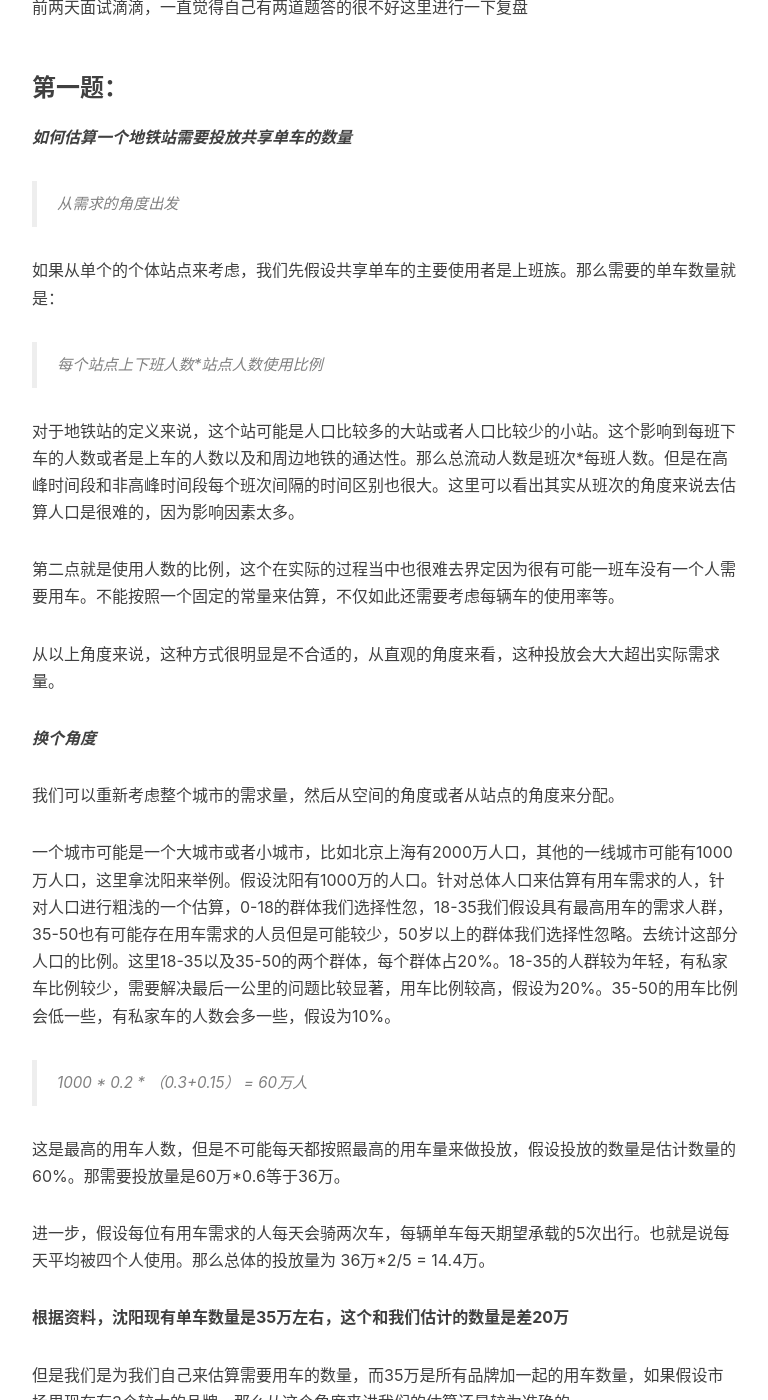
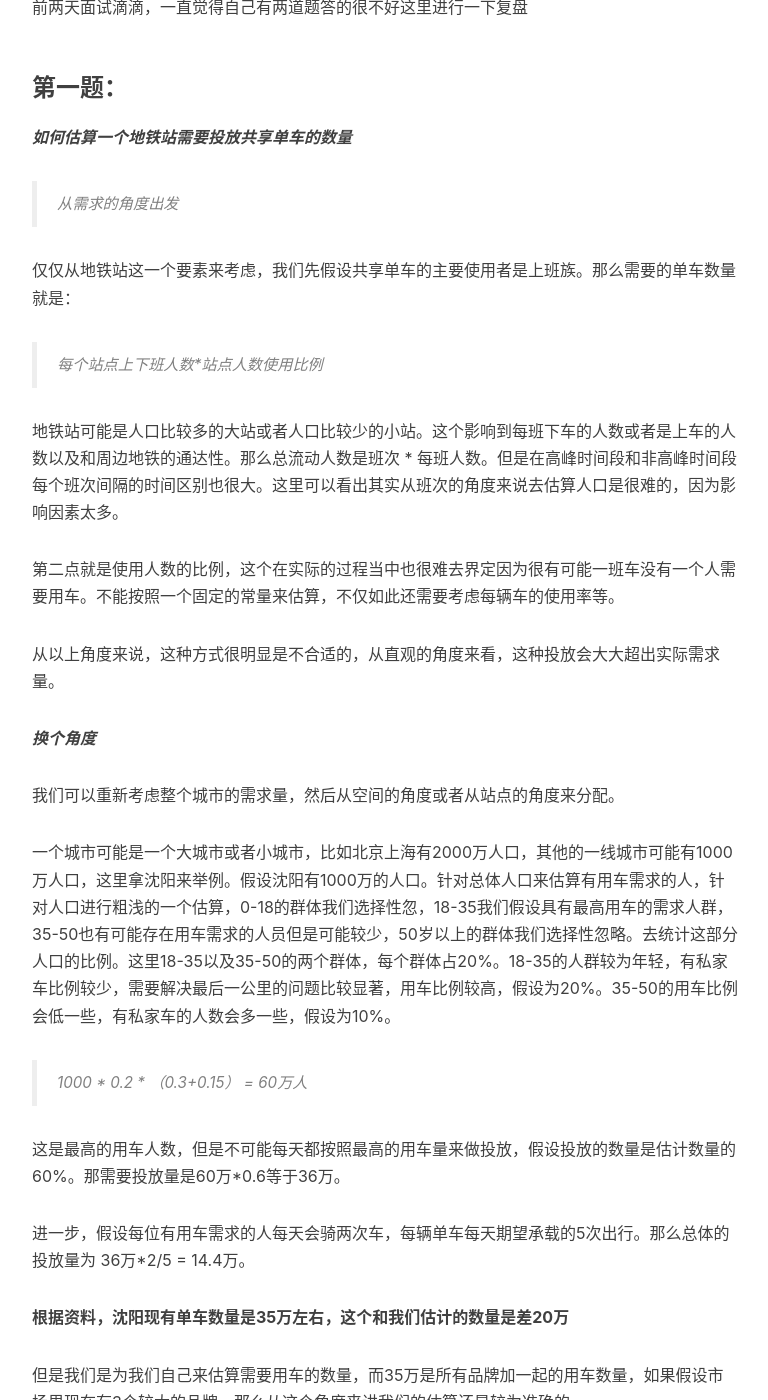
Before and after one commit to zhaoanyang36/blog, a Jekyll site: the page built from _posts/2020-05-29-bike.md, in a window 1280 px wide and 1400 px high, scrolled down 369 px. Shown: the whole window, without its empty margins (233-1001 px from the left). Built offline with Jekyll 4.4.1, drawn with Linux system fonts in a browser that asks for light colours; nearby versions of some CDN libraries; comment, search, counter and statistics services are not loaded.

Commit message:
Update 2020-05-29-bike.md

```diff
--- a/_posts/2020-05-29-bike.md
+++ b/_posts/2020-05-29-bike.md
@@ -20,11 +20,11 @@ tags:
 
 > 从需求的角度出发
 
-如果从单个的个体站点来考虑，我们先假设共享单车的主要使用者是上班族。那么需要的单车数量就是：
+仅仅从地铁站这一个要素来考虑，我们先假设共享单车的主要使用者是上班族。那么需要的单车数量就是：
 
 > 每个站点上下班人数*站点人数使用比例
 
-对于地铁站的定义来说，这个站可能是人口比较多的大站或者人口比较少的小站。这个影响到每班下车的人数或者是上车的人数以及和周边地铁的通达性。那么总流动人数是班次*每班人数。但是在高峰时间段和非高峰时间段每个班次间隔的时间区别也很大。这里可以看出其实从班次的角度来说去估算人口是很难的，因为影响因素太多。
+地铁站可能是人口比较多的大站或者人口比较少的小站。这个影响到每班下车的人数或者是上车的人数以及和周边地铁的通达性。那么总流动人数是班次 * 每班人数。但是在高峰时间段和非高峰时间段每个班次间隔的时间区别也很大。这里可以看出其实从班次的角度来说去估算人口是很难的，因为影响因素太多。
 
 第二点就是使用人数的比例，这个在实际的过程当中也很难去界定因为很有可能一班车没有一个人需要用车。不能按照一个固定的常量来估算，不仅如此还需要考虑每辆车的使用率等。
 
@@ -40,7 +40,7 @@ tags:
 
 这是最高的用车人数，但是不可能每天都按照最高的用车量来做投放，假设投放的数量是估计数量的60%。那需要投放量是60万*0.6等于36万。
 
-进一步，假设每位有用车需求的人每天会骑两次车，每辆单车每天期望承载的5次出行。也就是说每天平均被四个人使用。那么总体的投放量为 36万*2/5 = 14.4万。
+进一步，假设每位有用车需求的人每天会骑两次车，每辆单车每天期望承载的5次出行。那么总体的投放量为 36万*2/5 = 14.4万。
 
 **根据资料，沈阳现有单车数量是35万左右，这个和我们估计的数量是差20万**
 
```
